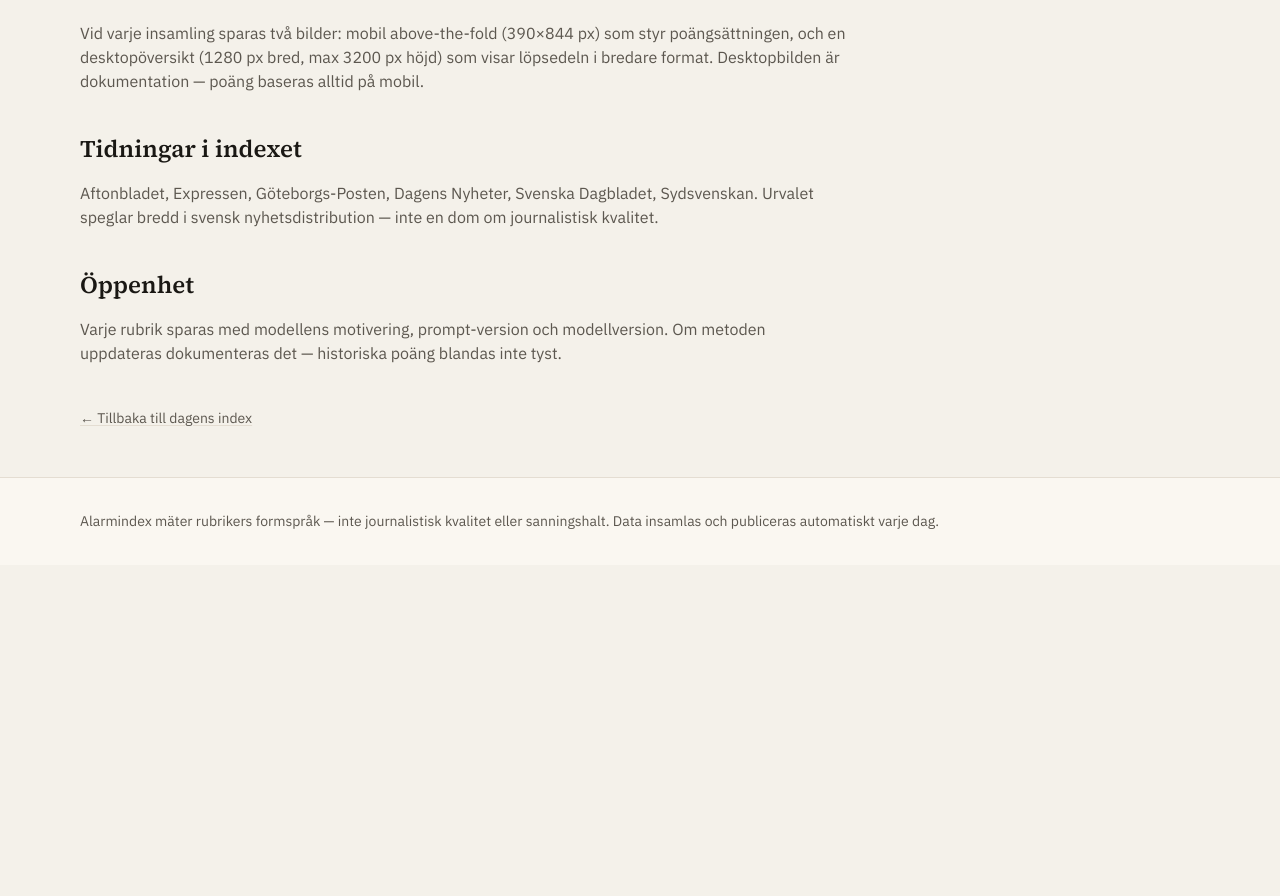
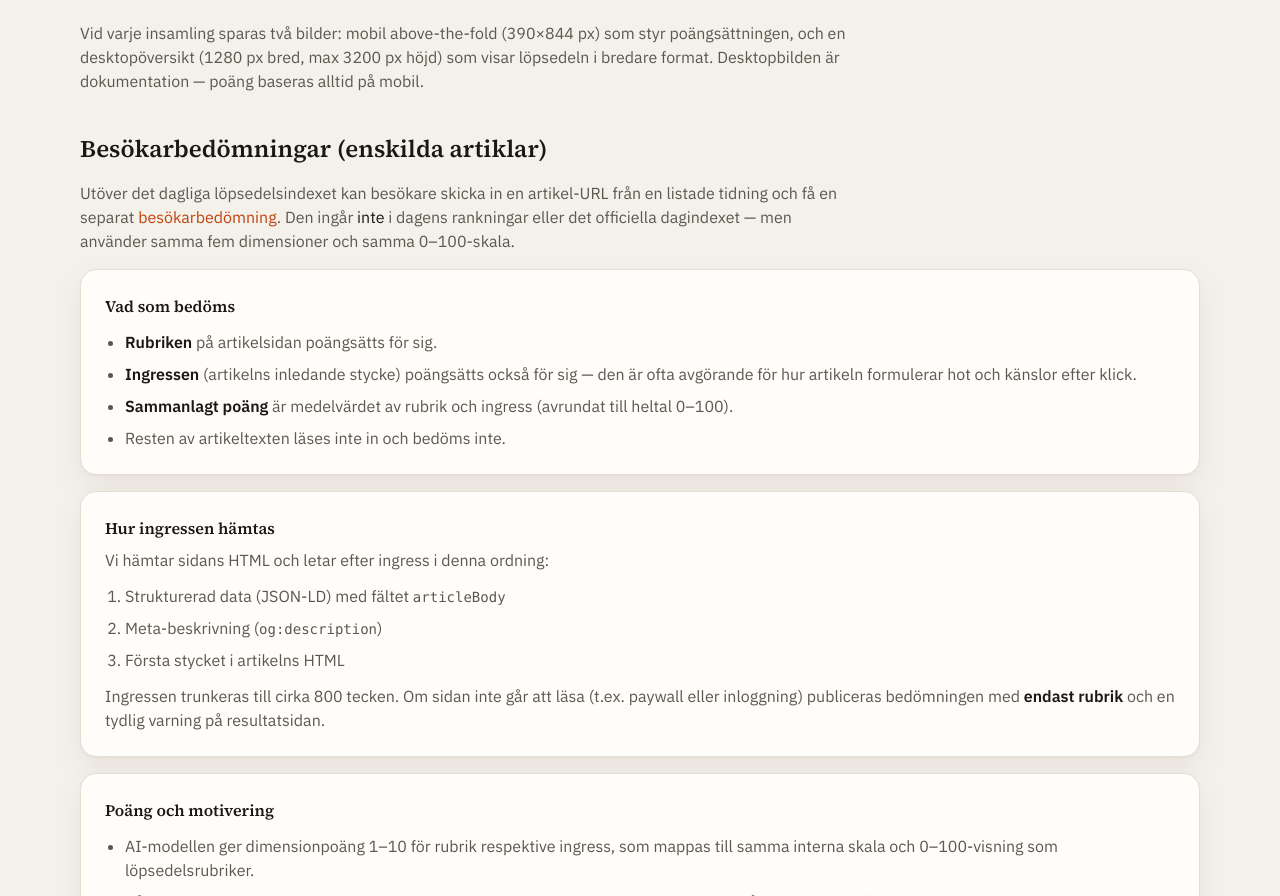
Before and after one commit to simonnystrom-hub/alarmindex, a Next.js app: page /metodik in a window 1280 px wide. Shown: the part 1904-2800 px from the top of the page. Before the commit the page ends 2469 px from the top, so only its background shows below. Built offline with nearby package versions, Linux system fonts and the light colour scheme; no server answers.

Commit message:
Document visitor assessment methodology on /metodik.
Explain headline and lead scoring, reasoning per text, ingress extraction,
and how it differs from the official daily index.

Co-authored-by: Cursor <cursoragent@cursor.com>

```diff
--- a/scripts/preview-visitor-assessment.ts
+++ b/scripts/preview-visitor-assessment.ts
@@ -7,6 +7,7 @@
  *
  * Dokumenterat i Sanity Studio under Besökarbedömningar → Verktyg & torrkörning.
  */
+import { existsSync, readFileSync } from 'fs'
 import { resolve } from 'path'
 
 for (const file of ['.env.local', '.env']) {
--- a/src/app/llms.txt/route.ts
+++ b/src/app/llms.txt/route.ts
@@ -4,6 +4,8 @@ export function GET() {
 > Dagligt formspråksindex för svenska nyhetsrubriker.
 
 Alarmindex mäter hur rubriker och löpsedlar är konstruerade för känslomässig respons.
+Besökarbedömningar av enskilda artiklar inkluderar även ingressen (rubrik + ingress poängsätts
+separat; sammanlagt poäng är medel). Motivering visas per text på bedömningssidan.
 Vi bedömer inte journalistisk kvalitet, sanningshalt eller politisk vinkling.
 
 - Metodik: /metodik
--- a/src/app/metodik/page.tsx
+++ b/src/app/metodik/page.tsx
@@ -20,7 +20,7 @@ const dimensions = [
   },
   {
     name: "Kontextlöshet",
-    text: "När rubriken saknar proportion eller sammanhang.",
+    text: "När texten saknar proportion, basnivå eller sammanhang.",
   },
   {
     name: "Formspråksintensitet",
@@ -134,6 +134,128 @@ export default function MethodologyPage() {
       </section>
 
       <section className="space-y-4">
+        <h2 className="font-serif text-2xl font-semibold text-[var(--ink)]">
+          Besökarbedömningar (enskilda artiklar)
+        </h2>
+        <p className="max-w-3xl text-[var(--ink-muted)]">
+          Utöver det dagliga löpsedelsindexet kan besökare skicka in en artikel-URL från en
+          listade tidning och få en separat{' '}
+          <Link href="/#bedom-artikel" className="text-[var(--accent)] hover:underline">
+            besökarbedömning
+          </Link>
+          . Den ingår <strong className="font-medium text-[var(--ink)]">inte</strong> i dagens
+          rankningar eller det officiella dagindexet — men använder samma fem dimensioner och
+          samma 0–100-skala.
+        </p>
+
+        <div className="rounded-2xl border border-[var(--border)] bg-[var(--surface)] p-6 shadow-[var(--shadow-card)]">
+          <h3 className="font-semibold text-[var(--ink)]">Vad som bedöms</h3>
+          <ul className="mt-3 list-disc space-y-2 pl-5 text-[var(--ink-muted)]">
+            <li>
+              <strong className="text-[var(--ink)]">Rubriken</strong> på artikelsidan poängsätts
+              för sig.
+            </li>
+            <li>
+              <strong className="text-[var(--ink)]">Ingressen</strong> (artikelns inledande stycke)
+              poängsätts också för sig — den är ofta avgörande för hur artikeln formulerar hot
+              och känslor efter klick.
+            </li>
+            <li>
+              <strong className="text-[var(--ink)]">Sammanlagt poäng</strong> är medelvärdet av
+              rubrik och ingress (avrundat till heltal 0–100).
+            </li>
+            <li>
+              Resten av artikeltexten läses inte in och bedöms inte.
+            </li>
+          </ul>
+        </div>
+
+        <div className="rounded-2xl border border-[var(--border)] bg-[var(--surface)] p-6 shadow-[var(--shadow-card)]">
+          <h3 className="font-semibold text-[var(--ink)]">Hur ingressen hämtas</h3>
+          <p className="mt-2 text-[var(--ink-muted)]">
+            Vi hämtar sidans HTML och letar efter ingress i denna ordning:
+          </p>
+          <ol className="mt-3 list-decimal space-y-2 pl-5 text-[var(--ink-muted)]">
+            <li>Strukturerad data (JSON-LD) med fältet <code className="text-sm">articleBody</code></li>
+            <li>Meta-beskrivning (<code className="text-sm">og:description</code>)</li>
+            <li>Första stycket i artikelns HTML</li>
+          </ol>
+          <p className="mt-3 text-[var(--ink-muted)]">
+            Ingressen trunkeras till cirka 800 tecken. Om sidan inte går att läsa (t.ex. paywall
+            eller inloggning) publiceras bedömningen med{' '}
+            <strong className="text-[var(--ink)]">endast rubrik</strong> och en tydlig varning på
+            resultatsidan.
+          </p>
+        </div>
+
+        <div className="rounded-2xl border border-[var(--border)] bg-[var(--surface)] p-6 shadow-[var(--shadow-card)]">
+          <h3 className="font-semibold text-[var(--ink)]">Poäng och motivering</h3>
+          <ul className="mt-3 list-disc space-y-2 pl-5 text-[var(--ink-muted)]">
+            <li>
+              AI-modellen ger dimensionpoäng 1–10 för rubrik respektive ingress, som mappas till
+              samma interna skala och 0–100-visning som löpsedelsrubriker.
+            </li>
+            <li>
+              Båda texterna antas ha{' '}
+              <strong className="text-[var(--ink)]">exponeringsvikt × 1,5</strong> — motsvarande
+              det läsaren möter först på en artikelsida (rubrik och ingress ovanför brödtexten).
+            </li>
+            <li>
+              För varje text sparas en{' '}
+              <strong className="text-[var(--ink)]">motivering</strong>: en kort förklaring per
+              dimension, som visas på bedömningssidan tillsammans med dimensionpoängen.
+            </li>
+            <li>
+              Metodversion (<code className="text-sm">promptVersion</code>) och modell anges på
+              varje publicerad bedömning.
+            </li>
+          </ul>
+        </div>
+
+        <table className="w-full overflow-hidden rounded-xl border border-[var(--border)] text-left text-sm">
+          <thead className="bg-[var(--surface-muted)]">
+            <tr>
+              <th className="p-3 font-medium text-[var(--ink)]" />
+              <th className="p-3 font-medium text-[var(--ink)]">Officiellt dagindex</th>
+              <th className="p-3 font-medium text-[var(--ink)]">Besökarbedömning</th>
+            </tr>
+          </thead>
+          <tbody className="text-[var(--ink-muted)]">
+            <tr className="border-t border-[var(--border)]">
+              <td className="p-3 font-medium text-[var(--ink)]">Underlag</td>
+              <td className="p-3">Mobil löpsedel, alla synliga rubriker</td>
+              <td className="p-3">En artikel-URL: rubrik + ingress</td>
+            </tr>
+            <tr className="border-t border-[var(--border)]">
+              <td className="p-3 font-medium text-[var(--ink)]">Aggregering</td>
+              <td className="p-3">70 % högsta + 30 % snitt per dag</td>
+              <td className="p-3">Medel av rubrik och ingress</td>
+            </tr>
+            <tr className="border-t border-[var(--border)]">
+              <td className="p-3 font-medium text-[var(--ink)]">Exponering</td>
+              <td className="p-3">× 1,5 eller × 1,0 beroende på scroll</td>
+              <td className="p-3">× 1,5 för rubrik och ingress</td>
+            </tr>
+            <tr className="border-t border-[var(--border)]">
+              <td className="p-3 font-medium text-[var(--ink)]">Motivering</td>
+              <td className="p-3">Per rubrik på dagssidan</td>
+              <td className="p-3">Separat för rubrik och ingress</td>
+            </tr>
+            <tr className="border-t border-[var(--border)]">
+              <td className="p-3 font-medium text-[var(--ink)]">Jämförbarhet</td>
+              <td className="p-3">Tidsserie per tidning</td>
+              <td className="p-3">Separat snitt per tidning; ej blandat i dagliga listor</td>
+            </tr>
+          </tbody>
+        </table>
+
+        <p className="max-w-3xl text-sm text-[var(--ink-muted)]">
+          Samma normaliserade artikel-URL bedöms bara en gång. Senare inskick pekar om till
+          befintlig bedömning.
+        </p>
+      </section>
+
+      <section className="space-y-4">
         <h2 className="font-serif text-2xl font-semibold text-[var(--ink)]">Tidningar i indexet</h2>
         <p className="max-w-3xl text-[var(--ink-muted)]">
           {newspapers.join(", ")}. Urvalet speglar bredd i svensk
@@ -144,8 +266,12 @@ export default function MethodologyPage() {
       <section className="space-y-4">
         <h2 className="font-serif text-2xl font-semibold text-[var(--ink)]">Öppenhet</h2>
         <p className="max-w-3xl text-[var(--ink-muted)]">
-          Varje rubrik sparas med modellens motivering, prompt-version och modellversion.
-          Om metoden uppdateras dokumenteras det — historiska poäng blandas inte tyst.
+          Varje rubrik i det dagliga indexet sparas med modellens motivering, prompt-version och
+          modellversion. Besökarbedömningar sparar motivering{' '}
+          <strong className="font-medium text-[var(--ink)]">för rubrik och ingress var för sig</strong>
+          , plus vilken metodversion som användes. Om metoden uppdateras dokumenteras det här —
+          historiska poäng blandas inte tyst. Äldre bedömningar kan behöva omräknas manuellt vid
+          större metodskiften.
         </p>
       </section>
 
```
Also changed, not shown: 1 other file (tests, documents, lock files or other folders).
